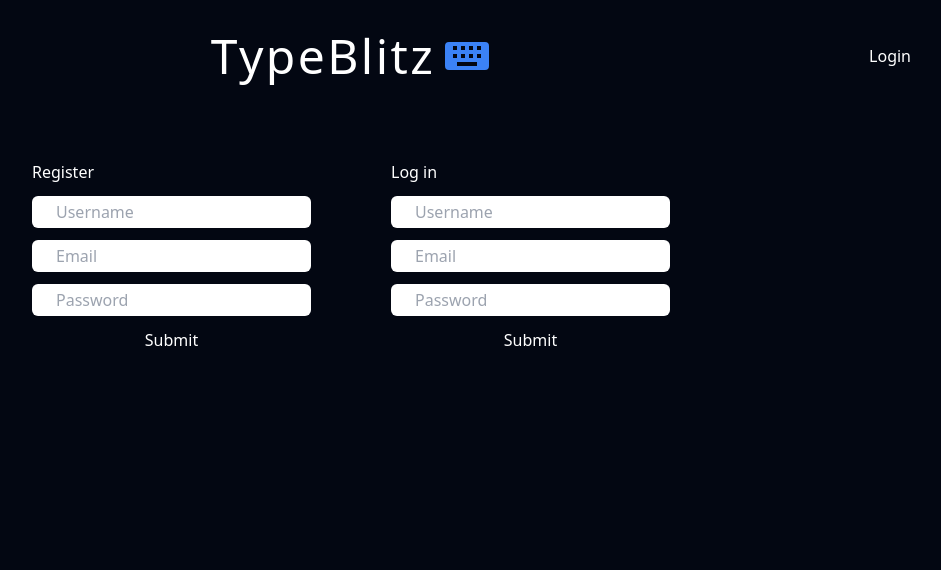
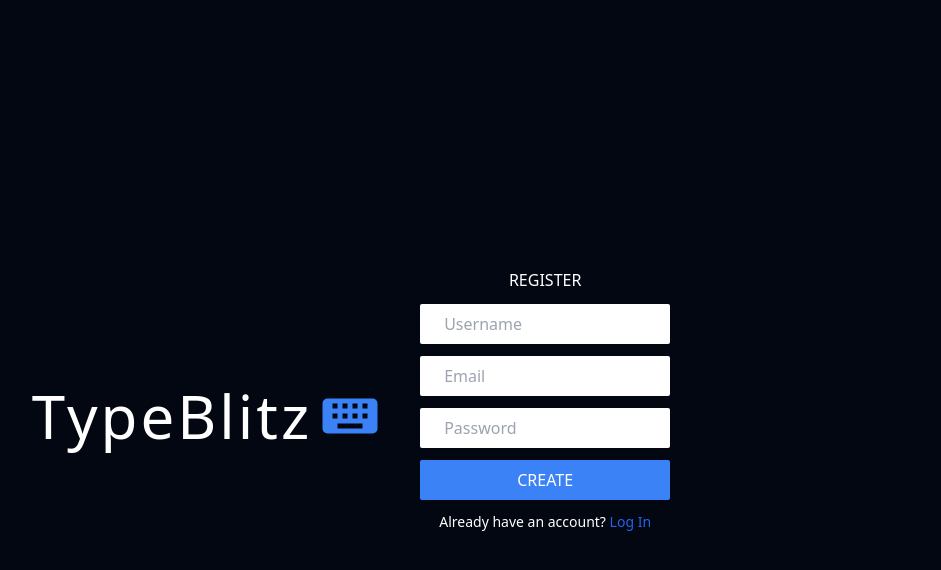
Before and after one commit to dheeraj-gupta13/TypeBlitz, a Next.js app: page /login in a window 1280 px wide. Shown: the top 570 px of the page, without its empty margins (289-1230 px from the left). Built offline with nearby package versions, Linux system fonts and the light colour scheme.

Commit message:
added styling

```diff
--- a/src/app/components/conclusion.tsx
+++ b/src/app/components/conclusion.tsx
@@ -121,38 +121,39 @@ export default function Conclusion({
   }, []);
 
   return (
-    <>
-      <div className="text-gray-500 p-20 flex gap-20 items-center">
+    <div className="h-screen overflow-hidden text-gray-500 p-10 flex flex-col items-center">
+    <div className="flex flex-col md:flex-row gap-10 items-center">
+      <div className="flex flex-col gap-5">
         <div>
-          <div>
-            <p className="text-2xl">wpm</p>
+          <p className="text-2xl">WPM</p>
           <p className="text-6xl font-semibold">{wpm}</p>
         </div>
         <div>
-            <p className="text-2xl">acc</p>
+          <p className="text-2xl">Accuracy</p>
           <p className="text-6xl font-semibold">{accuracy}%</p>
         </div>
         <div>
-            <p className="text-2xl">time</p>
-            <p className="text-6xl font-semibold">{15}s</p>
+          <p className="text-2xl">Time</p>
+          <p className="text-6xl font-semibold">15s</p>
         </div>
       </div>
-        <div>
+      <div className="w-full md:w-auto">
         <LineChartComponent label={secArr} cdata={wpmArr} />
       </div>
     </div>
-      <div className="text-white flex justify-center">
+    <div className="text-white flex justify-center mt-10">
       {!maxWpm ? (
         <p>
-            <Link className="underline" href="/login">
-              Sign in
+          <Link className="text-blue-600" href="/login">
+            Log in
           </Link>{" "}
           to save your responses
         </p>
       ) : (
-          <p>Max Speed : {maxWpm}</p>
+        <p>Max Speed: {maxWpm}</p>
       )}
     </div>
-    </>
+  </div>
+
   );
 }
--- a/src/app/components/loginForm.tsx
+++ b/src/app/components/loginForm.tsx
@@ -5,10 +5,9 @@ import { loginApi } from "../service/api";
 import { redirect } from "next/navigation";
 import { useRouter } from "next/navigation";
 
-export default function LoginForm({ fontFamily }: any) {
+export default function LoginForm({ setIsRegisterPageVisible }: any) {
   const [formData, setFormData] = useState({
     username: "",
-    email: "",
     password: "",
   });
   const router = useRouter();
@@ -23,8 +22,6 @@ export default function LoginForm({ fontFamily }: any) {
 
   const handleSubmit = async (e: any) => {
     e.preventDefault();
-    // console.log("Form submitted:", formData);
-
     const userData = {
       username: formData.username,
       password: formData.password,
@@ -40,7 +37,7 @@ export default function LoginForm({ fontFamily }: any) {
 
   return (
     <form onSubmit={handleSubmit} className="flex flex-col gap-3">
-      <div>Log in</div>
+        <p className="text-white text-center">LOG IN</p>
       <div>
         <label htmlFor="username"></label>
         <input
@@ -49,20 +46,8 @@ export default function LoginForm({ fontFamily }: any) {
           name="username"
           value={formData.username}
           onChange={handleChange}
-          className="px-6 py-1 rounded-md text-black"
+          className="px-6 py-2 w-[250px]  rounded-sm text-black"
           placeholder="Username"
-        />
-      </div>
-      <div>
-        <label htmlFor="email"></label>
-        <input
-          type="email"
-          id="email"
-          name="email"
-          value={formData.email}
-          onChange={handleChange}
-          className="px-6 py-1 rounded-md text-black"
-          placeholder="Email"
         />
       </div>
       <div>
@@ -73,11 +58,12 @@ export default function LoginForm({ fontFamily }: any) {
           name="password"
           value={formData.password}
           onChange={handleChange}
-          className="px-6 py-1 rounded-md text-black"
+          className="px-6 py-2 w-[250px]  rounded-sm text-black"
           placeholder="Password"
         />
       </div>
-      <button type="submit">Submit</button>
+      <button className="px-6 py-2 rounded-sm bg-blue-500 text-white" type="submit">SUBMIT</button>
+      <p className="text-white text-sm text-center">Don't have an account?  <span className="cursor-pointer text-blue-600" onClick={() => setIsRegisterPageVisible(true)}>Sign In</span></p>
     </form>
   );
 }
--- a/src/app/components/registerForm.tsx
+++ b/src/app/components/registerForm.tsx
@@ -3,7 +3,7 @@
 import { useState } from "react";
 import { registerUserApi } from "../service/api";
 
-export default function RegisterForm({ fontFamily }: any) {
+export default function RegisterForm({ setIsRegisterPageVisible }: any) {
   const [formData, setFormData] = useState({
     username: "",
     email: "",
@@ -20,7 +20,7 @@ export default function RegisterForm({ fontFamily }: any) {
 
   const handleSubmit = async (e: any) => {
     e.preventDefault();
-    // console.log("Form submitted:", formData);
+
 
     const userData = {
       username: formData.username,
@@ -33,7 +33,7 @@ export default function RegisterForm({ fontFamily }: any) {
 
   return (
     <form onSubmit={handleSubmit} className="flex flex-col gap-3">
-      <div>Register</div>
+      <p className="text-white text-center">REGISTER</p>
       <div>
         <label htmlFor="username"></label>
         <input
@@ -42,7 +42,7 @@ export default function RegisterForm({ fontFamily }: any) {
           name="username"
           value={formData.username}
           onChange={handleChange}
-          className="px-6 py-1 rounded-md text-black"
+          className="px-6 py-2 w-[250px] rounded-sm text-black"
           placeholder="Username"
         />
       </div>
@@ -54,7 +54,7 @@ export default function RegisterForm({ fontFamily }: any) {
           name="email"
           value={formData.email}
           onChange={handleChange}
-          className="px-6 py-1 rounded-md text-black"
+          className="px-6 py-2 w-[250px] rounded-sm text-black"
           placeholder="Email"
         />
       </div>
@@ -66,11 +66,12 @@ export default function RegisterForm({ fontFamily }: any) {
           name="password"
           value={formData.password}
           onChange={handleChange}
-          className="px-6 py-1 rounded-md text-black"
+          className="px-6 py-2 w-[250px]  rounded-sm text-black"
           placeholder="Password"
         />
       </div>
-      <button type="submit">Submit</button>
+      <button className="px-6 py-2 rounded-sm bg-blue-500 text-white" type="submit">CREATE</button>
+      <p className="text-white text-sm text-center">Already have an account?  <span className="cursor-pointer text-blue-600" onClick={() => setIsRegisterPageVisible(false)}>Log In</span></p>
     </form>
   );
 }
--- a/src/app/components/typingArea.tsx
+++ b/src/app/components/typingArea.tsx
@@ -24,8 +24,7 @@ export default function TypingArea({
 
   const [userInput, setUserInput] = useState("");
   const [text, setText] = useState("Loading...");
-  //   const [timeRemaining, setTimeRemaining] = useState(TotalTime);
-  //   const [timerStarted, setTimerStarted] = useState(false);
+
   const [index, setIndex] = useState(0);
   const [wpm, setWpm] = useState(0);
   const [words, setWords] = useState(0);
@@ -89,7 +88,6 @@ export default function TypingArea({
       let accuracy = ((words - wrongTyped) / words) * 100;
       let new_accuracy = Math.round((accuracy + Number.EPSILON) * 100) / 100;
       console.log(new_accuracy);
-      // router.push(`/performance?WPM=${wpm}&ACCURACY=${new_accuracy}`);
     }
 
     return () => clearInterval(IntervalId);
@@ -113,8 +111,8 @@ export default function TypingArea({
       ) : (
         <div>
           <div className="flex justify-between text-2xl mr-20 ml-10 mt-10 ">
-            <div className=" text-white">{timerStarted && timeRemaining} </div>
-            <div className="text-white">wpm : {wpm}</div>
+            <p className=" text-white">{timerStarted && timeRemaining} </p>
+            <p className="text-white">wpm : {wpm}</p>
           </div>
 
           {/* Typing Area */}
--- a/src/app/globals.css
+++ b/src/app/globals.css
@@ -13,3 +13,9 @@ textarea {
 
   resize: none; /*remove the resize handle on the bottom right*/
 }
+
+html, body, #__next {
+  height: 100%;
+  margin: 0;
+  padding: 0;
+}
--- a/src/app/login/page.tsx
+++ b/src/app/login/page.tsx
@@ -1,15 +1,44 @@
+"use client"
+import { useState } from "react";
+import { BiSolidKeyboard } from "react-icons/bi";
 import Header from "../components/header";
 import LoginForm from "../components/loginForm";
 import RegisterForm from "../components/registerForm";
 
 export default function Login() {
+
+  const [isRegisterPageVisible, setIsRegisterPageVisible] = useState(true);
+
   return (
-    <div>
-      <Header fontFamily={"sans-sarif"} />
-      <div className="text-white flex flex-row  gap-20 items-center justify-center py-20">
+    <div className="flex gap-10 items-center justify-center  min-h-screen" >
+      {/* <Header fontFamily={"sans-sarif"} /> */}
+      {/* <div className="text-white flex flex-row  gap-20 items-center justify-center py-20">
         <RegisterForm />
         <LoginForm />
+      </div> */}
+      <div className="flex  items-center mt-8">
+        <div
+          className={`sans-sarif  text-white text-6xl tracking-wider mr-2`}
+        >
+          TypeBlitz
+        </div>
+        <div>
+          {" "}
+          <BiSolidKeyboard className="text-blue-500 text-6xl" />{" "}
+        </div>
       </div>
+
+      <div>
+        {
+          (isRegisterPageVisible)
+          ?
+          <RegisterForm setIsRegisterPageVisible={setIsRegisterPageVisible} />
+          :
+          <LoginForm setIsRegisterPageVisible={setIsRegisterPageVisible}/>
+        }
+
+      </div>
+
     </div>
   );
 }
--- a/src/app/pages/main.tsx
+++ b/src/app/pages/main.tsx
@@ -14,7 +14,6 @@ export default function Editor() {
   return (
     <div>
       <Header fontFamily={fontFamily} />
-
       <TypingArea
         timerStarted={timerStarted}
         setTimerStarted={setTimerStarted}
```
Lines whose indentation alone changed are shown as unchanged.
